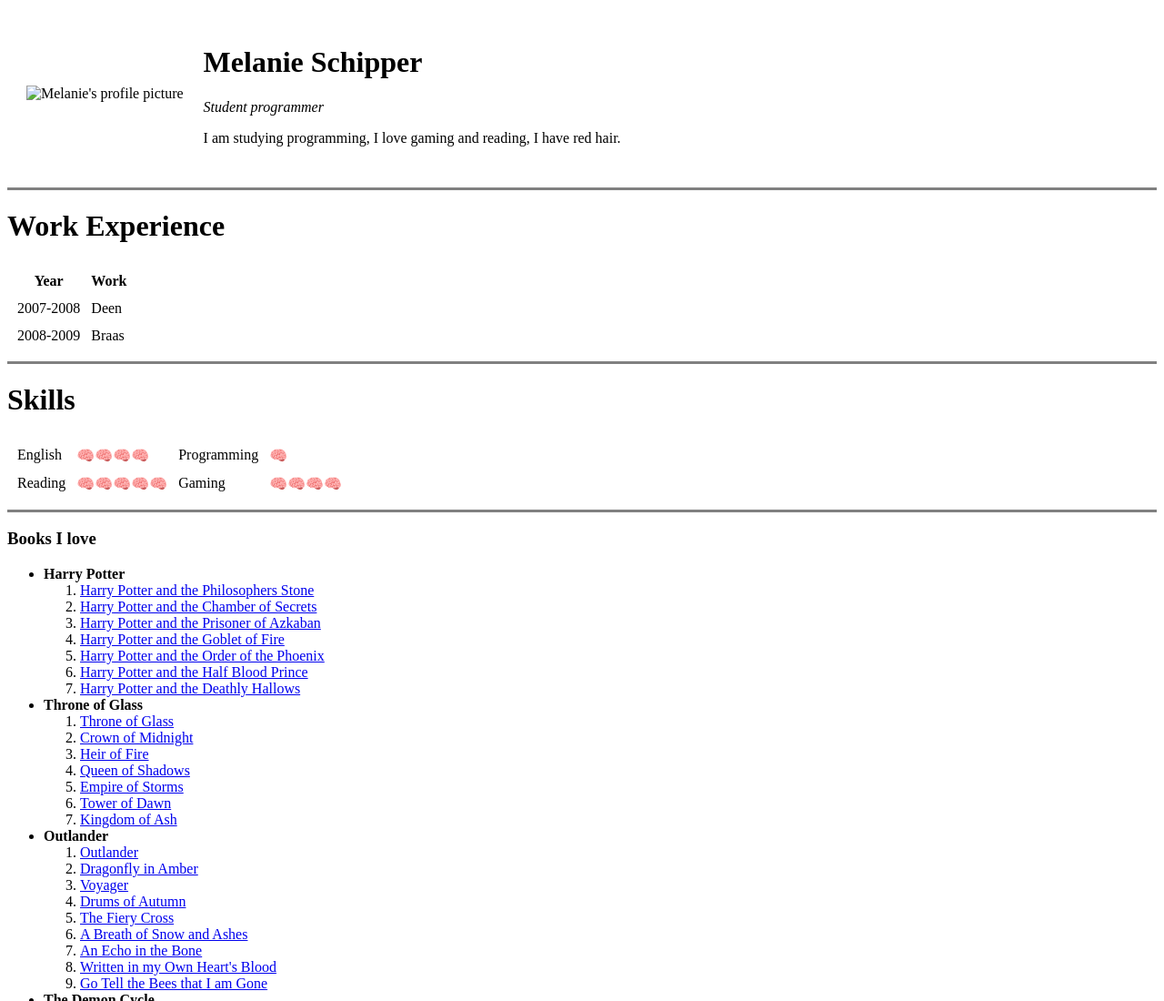
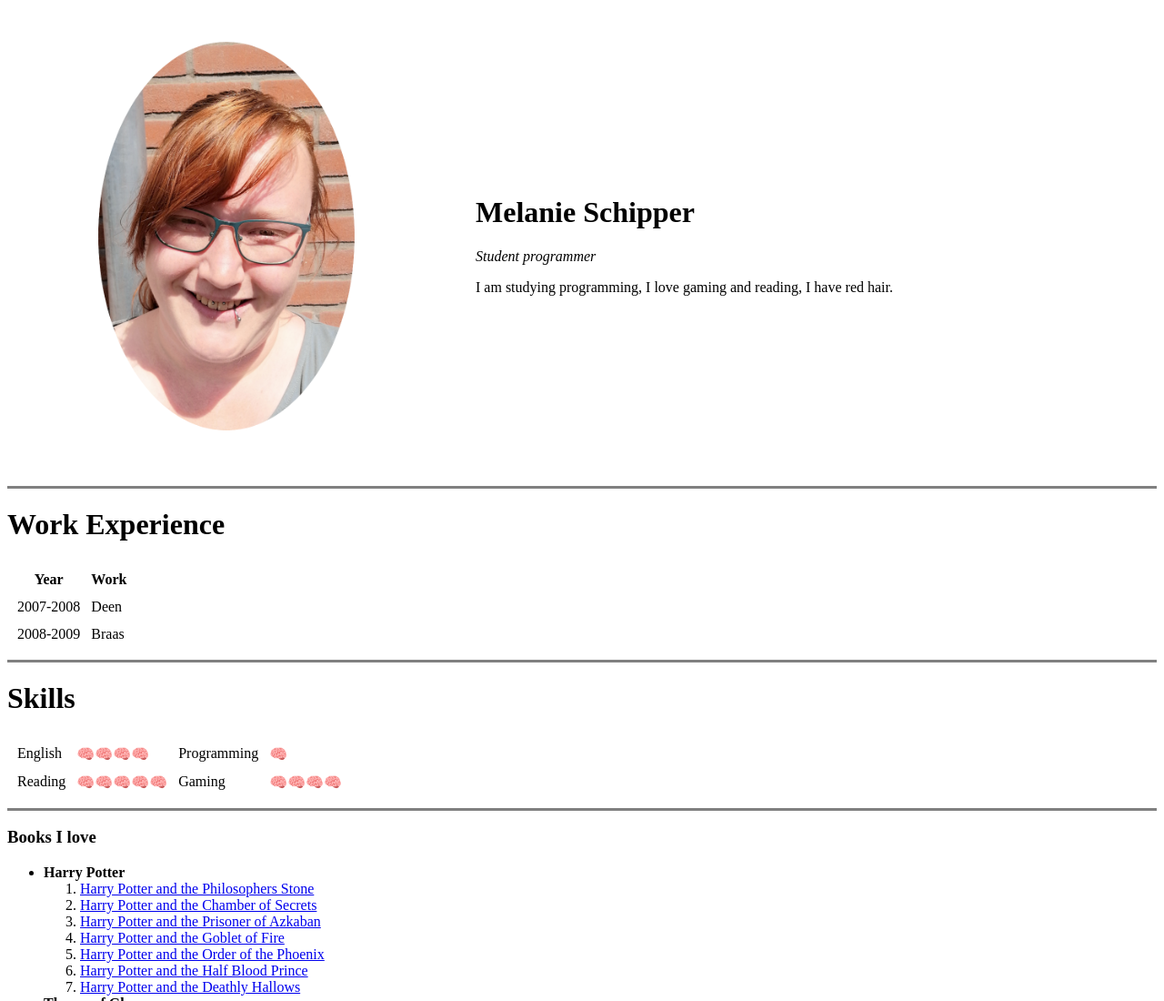
Before and after one commit to MSchipper91/firsthtmlwebsite, a plain HTML site: page index.html in a window 1280 px wide. Shown: the top 1100 px of the page at 91% size. Drawn offline with Linux system fonts and the light colour scheme.

Commit message:
Update index.html

```diff
--- a/index.html
+++ b/index.html
@@ -9,7 +9,7 @@
 <body>
   <table cellspacing="20">
     <tr>
-      <td><img src="Images/Melaniesmall.png" alt="Melanie's profile picture"></td>
+      <td><img src="Melaniesmall.png" alt="Melanie's profile picture"></td>
       <td>
         <h1>Melanie Schipper</h1>
         <p><em>Student programmer</em></p>
```
